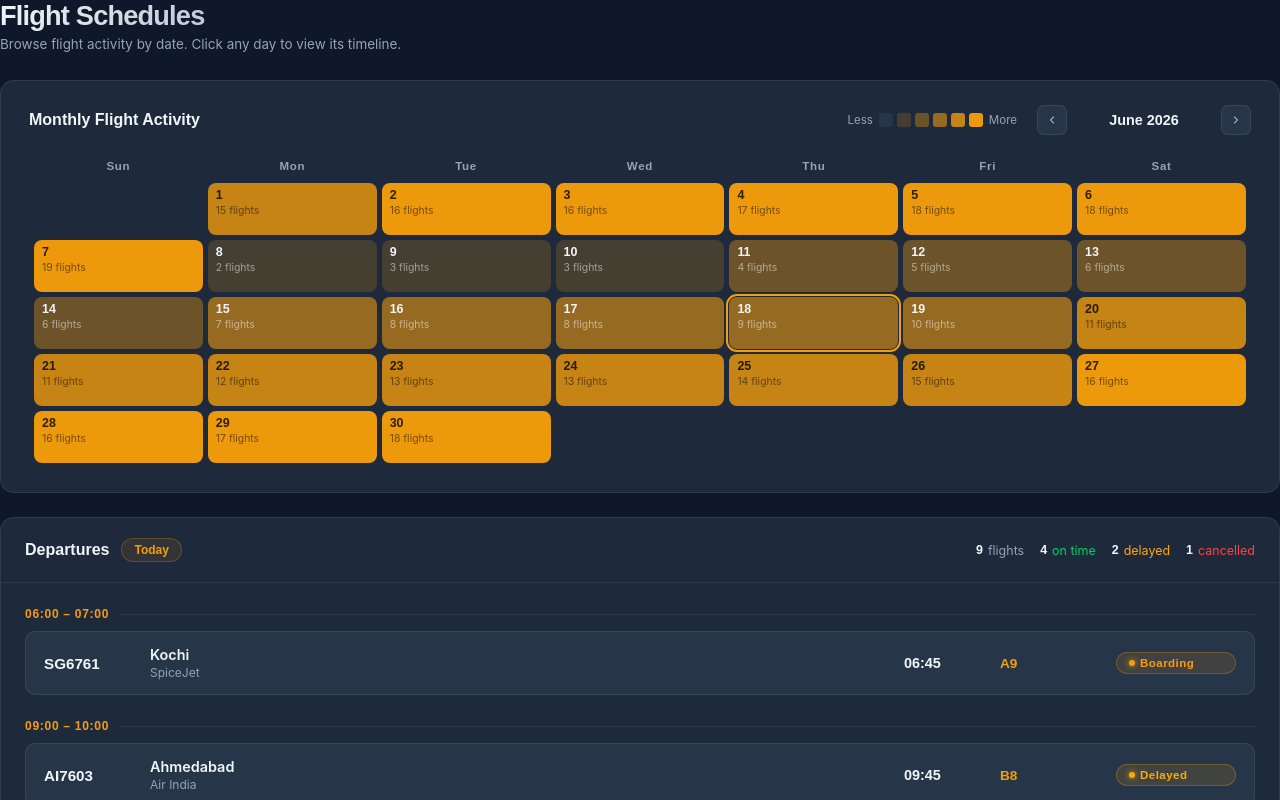
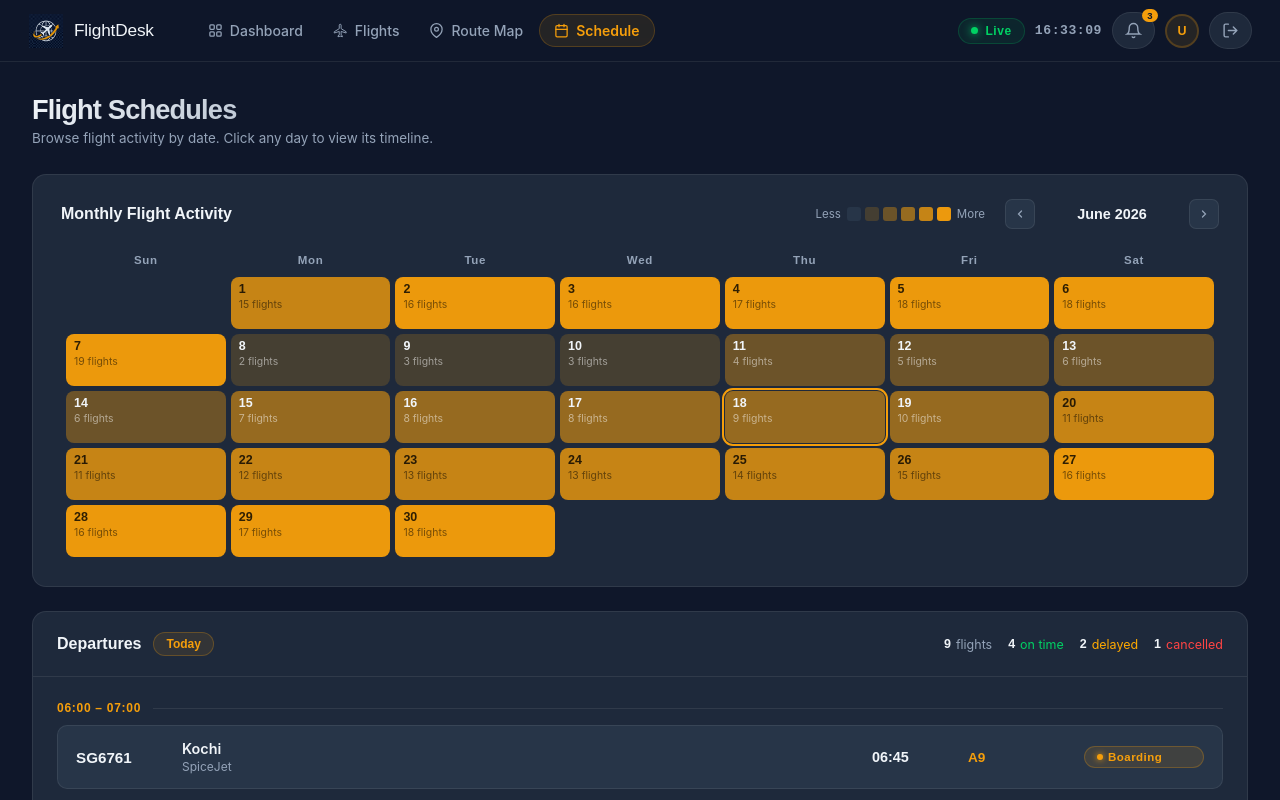
Before and after one commit to Kairav09/Flight-Desk, a React (Vite) app in the folder source/: page /schedule in a window 1280 px wide. Shown: the top 800 px of the page. Built offline with nearby package versions, Linux system fonts and the light colour scheme; sample sign-in values are in the browser's storage.

Commit message:
Fix API key exhaustion with mock data fallback and add navbar to Schedule page

```diff
--- a/source/src/pages/Flights.jsx
+++ b/source/src/pages/Flights.jsx
@@ -193,8 +193,46 @@ export default function Flights() {
       applyData(mapped);
       setLastUpdated(`Updated ${new Date().toLocaleTimeString()}`);
     } catch (err) {
-      setError("Failed to load live data. Check your API key or try again later.");
-      setLastUpdated("Failed to load");
+      console.warn("API failed, using fallback data.");
+      const airlinesList = ['IndiGo', 'Air India', 'SpiceJet', 'Vistara', 'Akasa Air'];
+      const codes = ['6E', 'AI', 'SG', 'UK', 'QP'];
+      const dests = ['Delhi', 'Mumbai', 'Bangalore', 'Hyderabad', 'Chennai', 'Kolkata', 'Pune'];
+      const destCodes = ['DEL', 'BOM', 'BLR', 'HYD', 'MAA', 'CCU', 'PNQ'];
+      const statusesList = ['on-time', 'on-time', 'on-time', 'delayed', 'boarding', 'landed', 'cancelled'];
+      const gates = ['A2', 'A5', 'B4', 'B8', 'C2', 'D1'];
+
+      const mockData = Array.from({length: 25}).map((_, i) => {
+        const aIdx = Math.floor(Math.random() * airlinesList.length);
+        const dIdx = Math.floor(Math.random() * dests.length);
+        const hour = Math.floor(Math.random() * 18) + 5;
+        const min = Math.floor(Math.random() * 4) * 15;
+        const time = `${String(hour).padStart(2, '0')}:${String(min).padStart(2, '0')}`;
+        return {
+          id: i + 1,
+          no: `${codes[aIdx]}${Math.floor(Math.random() * 9000) + 1000}`,
+          airline: airlinesList[aIdx],
+          airlineCode: codes[aIdx],
+          origin: airportFilter === 'DEL' ? 'Delhi' : 'Unknown',
+          originCode: airportFilter,
+          dest: dests[dIdx],
+          destCode: destCodes[dIdx],
+          date: new Date().toLocaleDateString("en-IN", { day: "2-digit", month: "short", year: "numeric" }),
+          rawDate: new Date().toISOString(),
+          gate: gates[Math.floor(Math.random() * gates.length)],
+          sched: time,
+          rawSched: new Date().toISOString(),
+          est: time,
+          arrSched: time,
+          arrEst: time,
+          status: statusesList[Math.floor(Math.random() * statusesList.length)],
+          terminal: "1",
+          aircraft: "Airbus A320",
+          aircraftType: "A320"
+        };
+      });
+
+      applyData(mockData);
+      setLastUpdated(`Updated ${new Date().toLocaleTimeString()} (Fallback)`);
     }
     setLoading(false);
   }
--- a/source/src/pages/RouteMap.jsx
+++ b/source/src/pages/RouteMap.jsx
@@ -150,7 +150,31 @@ export default function RouteMap() {
       localStorage.setItem(cacheKey, JSON.stringify({ data: flights, timestamp: Date.now() }));
       processFlights(flights);
     } catch {
-      processFlights([]);
+      console.warn("API failed, using fallback data.");
+      const airlinesList = ['IndiGo', 'Air India', 'SpiceJet', 'Vistara', 'Akasa Air'];
+      const dests = ['Delhi', 'Mumbai', 'Bangalore', 'Hyderabad', 'Chennai', 'Kolkata', 'Pune'];
+      const destCodes = ['DEL', 'BOM', 'BLR', 'HYD', 'MAA', 'CCU', 'PNQ'];
+      const statusesList = ['on-time', 'on-time', 'on-time', 'delayed', 'boarding', 'landed', 'cancelled'];
+
+      const mockData = Array.from({length: 25}).map((_, i) => {
+        const dIdx = Math.floor(Math.random() * dests.length);
+        const aIdx = Math.floor(Math.random() * airlinesList.length);
+        return {
+          id: i + 1,
+          no: `MOCK${i}`,
+          airline: airlinesList[aIdx],
+          originCode: hubAirport,
+          destCode: destCodes[dIdx],
+          origin: hubAirport === 'DEL' ? 'Delhi' : 'Unknown',
+          dest: dests[dIdx],
+          depTime: "12:00",
+          arrTime: "14:00",
+          status: statusesList[Math.floor(Math.random() * statusesList.length)],
+          gate: "A1",
+          terminal: "1",
+        };
+      });
+      processFlights(mockData);
     }
     setLoading(false);
   }
--- a/source/src/pages/Schedule.jsx
+++ b/source/src/pages/Schedule.jsx
@@ -1,5 +1,7 @@
 import { useState, useMemo, useEffect } from "react";
+import { useNavigate, Link } from "react-router-dom";
 import "../styles/schedule.css";
+import logoImg from "../assets/logo.png";
 
 // ── Flight data generation ──────────────────────────────────────────────────
 const airlines = ['IndiGo', 'Air India', 'SpiceJet', 'Vistara', 'Akasa Air', 'GoFirst'];
@@ -24,6 +26,46 @@ function getStatusLabel(s) {
 }
 
 export default function Schedule() {
+  const navigate = useNavigate();
+
+  // Auth guard
+  useEffect(() => {
+    if (!localStorage.getItem("fd_isLoggedIn")) navigate("/");
+  }, []);
+
+  const fullname = localStorage.getItem("fd_fullname") || "User";
+  const initials = fullname.split(" ").map(w => w[0]).join("").toUpperCase().slice(0, 2);
+
+  const [clock, setClock] = useState("");
+  useEffect(() => {
+    const tick = () =>
+      setClock(
+        new Date().toLocaleTimeString("en-IN", {
+          hour: "2-digit",
+          minute: "2-digit",
+          second: "2-digit",
+          hour12: false,
+        })
+      );
+    tick();
+    const id = setInterval(tick, 1000);
+    return () => clearInterval(id);
+  }, []);
+
+  const [scrolled, setScrolled] = useState(false);
+  const [mobileOpen, setMobileOpen] = useState(false);
+  useEffect(() => {
+    const onScroll = () => setScrolled(window.scrollY > 10);
+    window.addEventListener("scroll", onScroll);
+    return () => window.removeEventListener("scroll", onScroll);
+  }, []);
+
+  function handleLogout(e) {
+    e.preventDefault();
+    localStorage.removeItem("fd_isLoggedIn");
+    navigate("/");
+  }
+
   const today = useMemo(() => {
     const d = new Date();
     d.setHours(0, 0, 0, 0);
@@ -193,6 +235,93 @@ export default function Schedule() {
 
   return (
     <>
+      <nav className={`topnav${scrolled ? " scrolled" : ""}`}>
+        <div className="topnav-inner">
+          <Link to="/dashboard" className="topnav-logo">
+            <div className="logo-mark">
+              <img src={logoImg} alt="FlightDesk" width="34" height="34" />
+            </div>
+            <span className="logo-text">
+              Flight<span className="logo-accent">Desk</span>
+            </span>
+          </Link>
+          <div className="topnav-links">
+            <Link to="/dashboard" className="topnav-link">
+              <svg width="15" height="15" viewBox="0 0 24 24" fill="none">
+                <rect x="3" y="3" width="7" height="7" rx="1.5" stroke="currentColor" strokeWidth="2" />
+                <rect x="14" y="3" width="7" height="7" rx="1.5" stroke="currentColor" strokeWidth="2" />
+                <rect x="3" y="14" width="7" height="7" rx="1.5" stroke="currentColor" strokeWidth="2" />
+                <rect x="14" y="14" width="7" height="7" rx="1.5" stroke="currentColor" strokeWidth="2" />
+              </svg>
+              Dashboard
+            </Link>
+            <Link to="/flights" className="topnav-link">
+              <svg width="15" height="15" viewBox="0 0 24 24" fill="none">
+                <path d="M21 16v-2l-8-5V3.5a1.5 1.5 0 0 0-3 0V9l-8 5v2l8-2.5V19l-2 1.5V22l3.5-1 3.5 1v-1.5L13 19v-5.5l8 2.5z" stroke="currentColor" strokeWidth="1.5" />
+              </svg>
+              Flights
+            </Link>
+            <Link to="/map" className="topnav-link">
+              <svg width="15" height="15" viewBox="0 0 24 24" fill="none">
+                <path d="M21 10c0 7-9 13-9 13s-9-6-9-13a9 9 0 0 1 18 0z" stroke="currentColor" strokeWidth="2" />
+                <circle cx="12" cy="10" r="3" stroke="currentColor" strokeWidth="2" />
+              </svg>
+              Route Map
+            </Link>
+            <Link to="/schedule" className="topnav-link active">
+              <svg width="15" height="15" viewBox="0 0 24 24" fill="none">
+                <rect x="3" y="4" width="18" height="18" rx="2" stroke="currentColor" strokeWidth="2" />
+                <path d="M16 2v4M8 2v4M3 10h18" stroke="currentColor" strokeWidth="2" strokeLinecap="round" />
+              </svg>
+              Schedule
+            </Link>
+          </div>
+
+          <div className="topnav-right">
+            <div className="live-indicator">
+              <span className="live-dot"></span>Live
+            </div>
+            <div className="header-clock">{clock}</div>
+            <button
+              className="topnav-icon-btn"
+              onClick={() => navigate("/notifications")}
+            >
+              <svg width="17" height="17" viewBox="0 0 24 24" fill="none">
+                <path d="M18 8A6 6 0 0 0 6 8c0 7-3 9-3 9h18s-3-2-3-9M13.73 21a2 2 0 0 1-3.46 0" stroke="currentColor" strokeWidth="2" strokeLinecap="round" />
+              </svg>
+              <span className="icon-badge">3</span>
+            </button>
+            <button
+              className="user-avatar-btn"
+              onClick={() => navigate("/profile")}
+              title="Profile"
+            >
+              <span className="user-avatar">{initials}</span>
+            </button>
+            <button className="topnav-icon-btn" onClick={handleLogout} title="Logout">
+              <svg width="17" height="17" viewBox="0 0 24 24" fill="none"><path d="M9 21H5a2 2 0 0 1-2-2V5a2 2 0 0 1 2-2h4" stroke="currentColor" strokeWidth="2" strokeLinecap="round" /><path d="M16 17l5-5-5-5M21 12H9" stroke="currentColor" strokeWidth="2" strokeLinecap="round" strokeLinejoin="round" /></svg>
+            </button>
+            <button
+              className="mobile-menu-btn"
+              onClick={() => setMobileOpen((o) => !o)}
+            >
+              <svg width="20" height="20" viewBox="0 0 24 24" fill="none">
+                <path d="M3 12h18M3 6h18M3 18h18" stroke="currentColor" strokeWidth="2" strokeLinecap="round" />
+              </svg>
+            </button>
+          </div>
+        </div>
+        <div className={`mobile-nav${mobileOpen ? " open" : ""}`}>
+          <a href="/dashboard" className="mobile-nav-link">Dashboard</a>
+          <a href="/flights" className="mobile-nav-link">Flights</a>
+          <a href="/map" className="mobile-nav-link">Route Map</a>
+          <a href="/schedule" className="mobile-nav-link active">Schedule</a>
+          <a href="/profile" className="mobile-nav-link">Profile</a>
+          <a href="#" className="mobile-nav-link mobile-logout" onClick={handleLogout}>Logout</a>
+        </div>
+      </nav>
+
+      <main className="main-content">
         <header className="dash-header">
           <div className="header-left">
             <div>
@@ -292,6 +421,7 @@ export default function Schedule() {
           <div className="tt-count">{tooltip.count}</div>
         </div>
       )}
+      </main>
     </>
   );
 }
```
Lines whose indentation alone changed are shown as unchanged.
